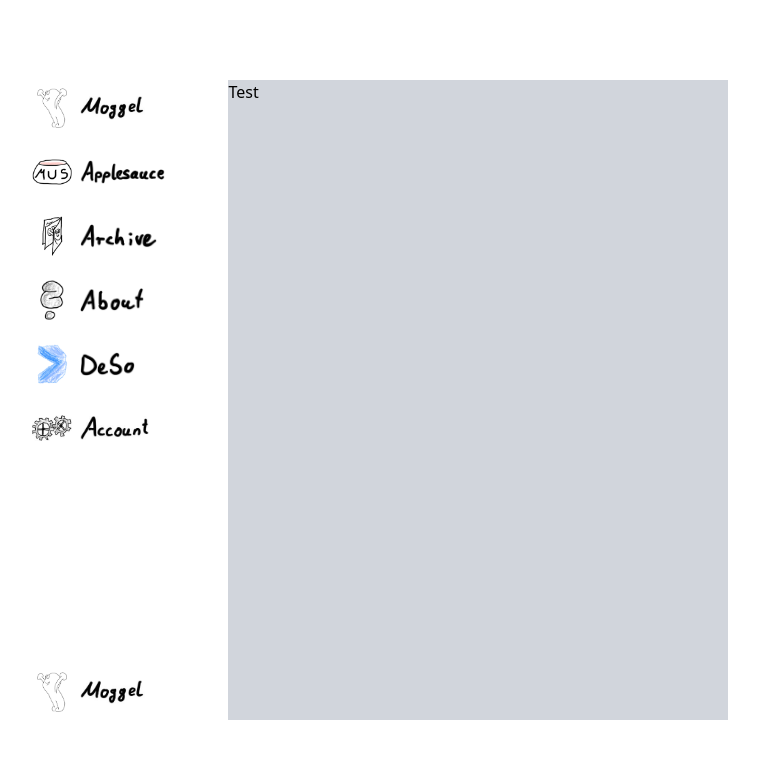
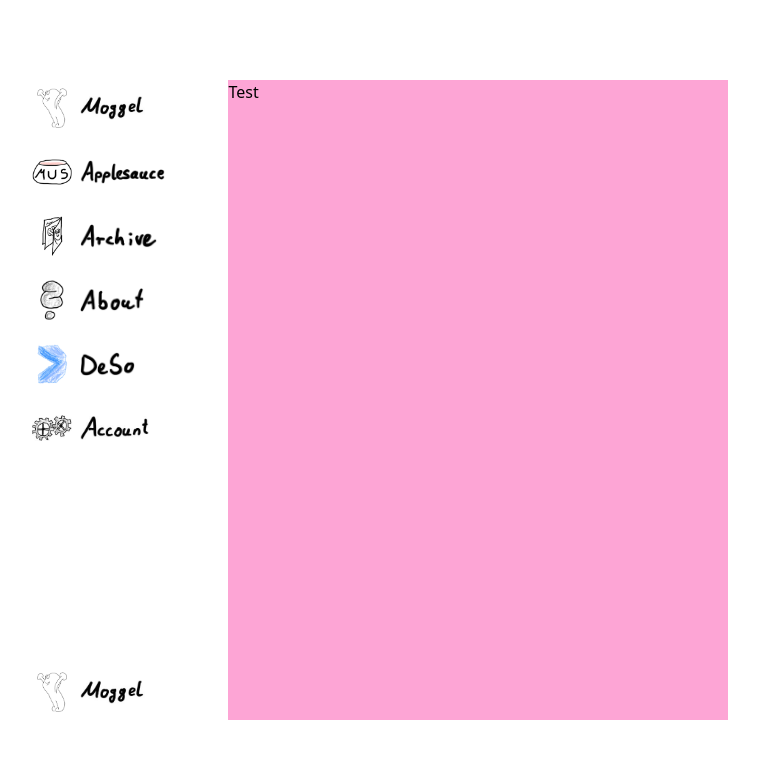
Before and after one commit to Ratzifutzi/moggel.ch, a Next.js app: page / in a window 1280 px wide. Shown: the top 758 px of the page, without its empty margins (264-1023 px from the left). Built offline with nearby package versions, Linux system fonts and the light colour scheme.

Commit message:
Changed content bg color

```diff
--- a/src/app/layout.tsx
+++ b/src/app/layout.tsx
@@ -24,7 +24,7 @@ export default function RootLayout({
 						<Navbar />
 					</div>
 
-					<div className="h-full w-full bg-gray-300" id="content">
+					<div className="h-full w-full bg-pink-300" id="content">
 						{children}
 					</div>
 				</div>
```
